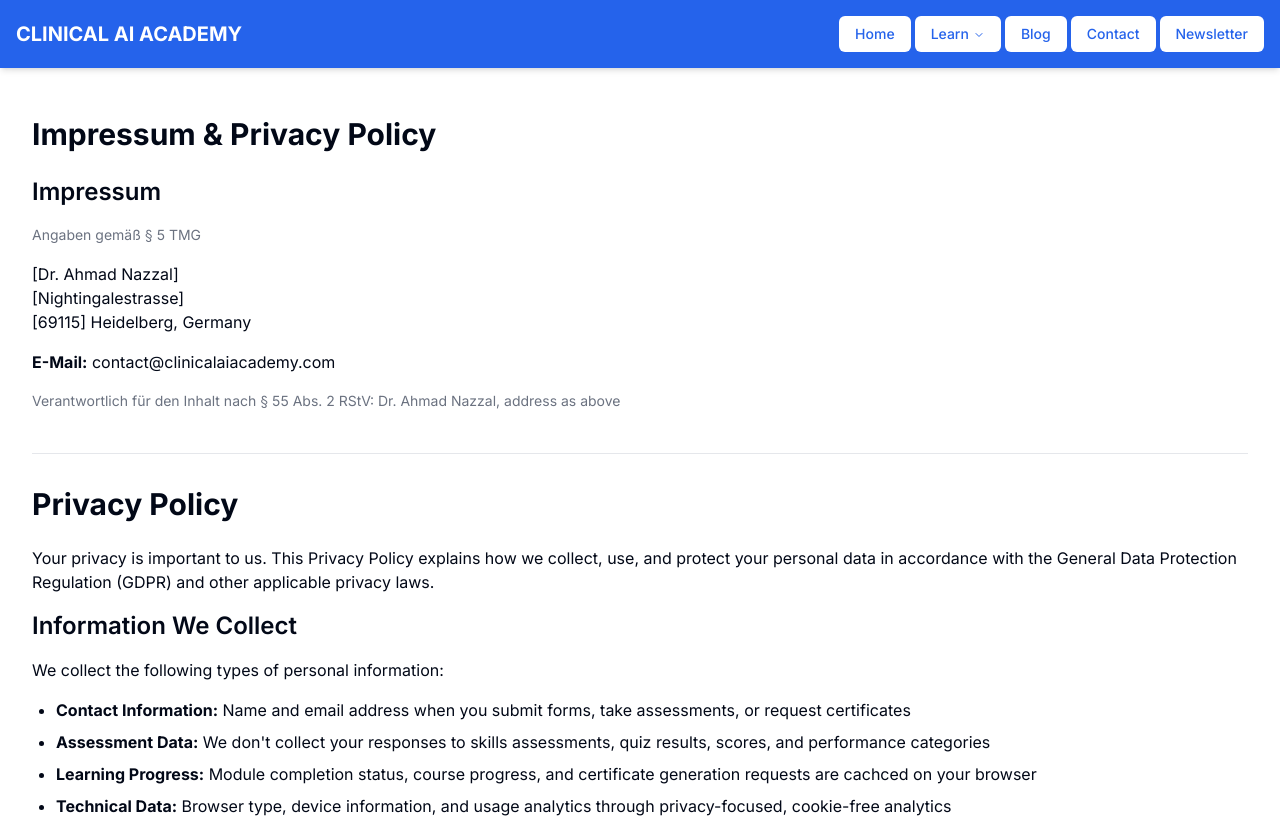
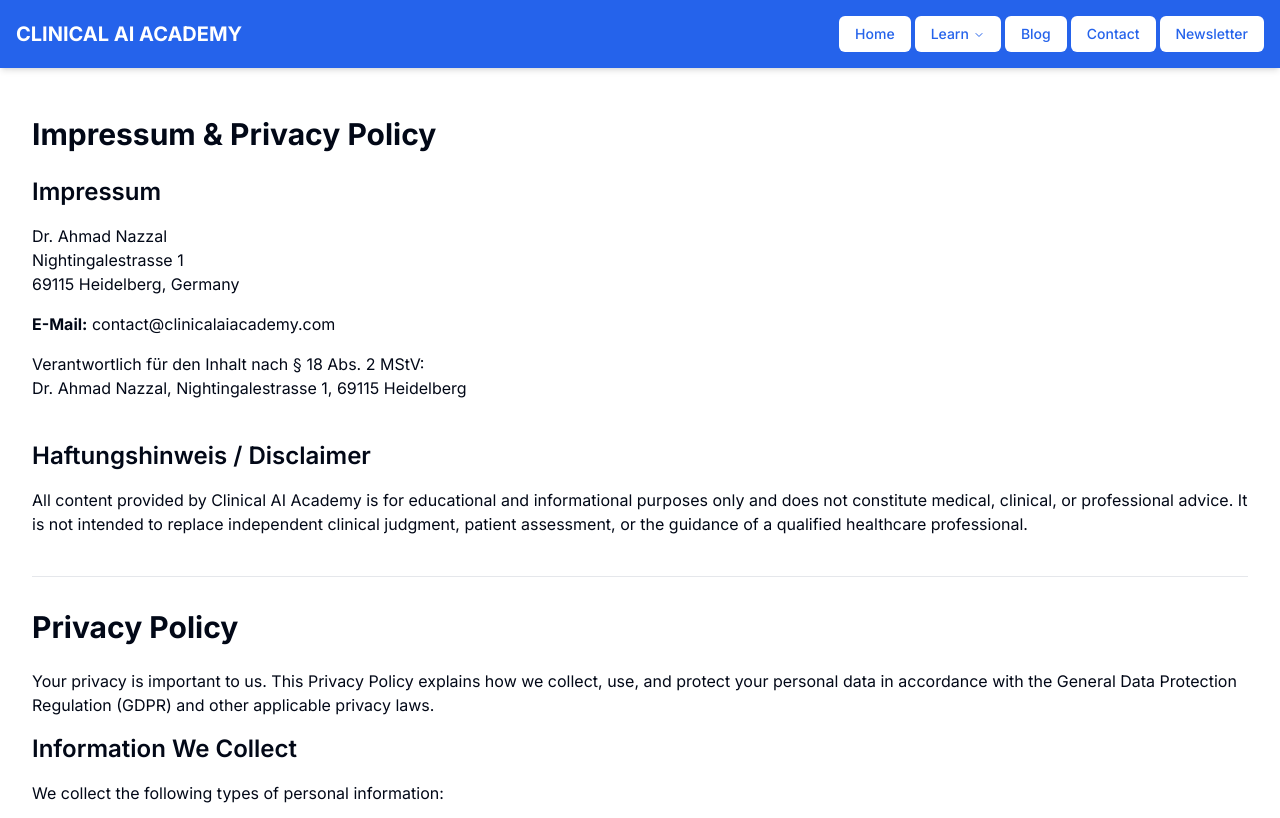
Before and after one commit to anazz-dev/ai-healthcare-learn, a Next.js app: page /privacy in a window 1280 px wide. Shown: the top 818 px of the page. Built offline with nearby package versions, Linux system fonts and the light colour scheme.

Commit message:
update privacy page

```diff
--- a/src/app/privacy/page.tsx
+++ b/src/app/privacy/page.tsx
@@ -9,17 +9,28 @@ const PrivacyPolicyPage: React.FC = () => {
       {/* IMPRESSUM */}
       <div className="space-y-4 mb-10">
         <h2 className="text-2xl font-semibold mb-3">Impressum</h2>
-        <p className="text-sm text-gray-500">Angaben gemäß § 5 TMG</p>
         <p>
-          [Dr. Ahmad Nazzal]<br />
-          [Nightingalestrasse]<br />
-          [69115] Heidelberg, Germany
+          Dr. Ahmad Nazzal<br />
+          Nightingalestrasse 1<br />
+          69115 Heidelberg, Germany
         </p>
         <p>
           <strong>E-Mail:</strong> contact@clinicalaiacademy.com
         </p>
-        <p className="text-sm text-gray-500 mt-2">
-          Verantwortlich für den Inhalt nach § 55 Abs. 2 RStV: Dr. Ahmad Nazzal, address as above
+        <p className="mt-2">
+          Verantwortlich für den Inhalt nach § 18 Abs. 2 MStV:<br />
+          Dr. Ahmad Nazzal, Nightingalestrasse 1, 69115 Heidelberg
+        </p>
+      </div>
+
+      {/* DISCLAIMER */}
+      <div className="space-y-4 mb-10">
+        <h2 className="text-2xl font-semibold mb-3">Haftungshinweis / Disclaimer</h2>
+        <p>
+          All content provided by Clinical AI Academy is for educational and informational purposes only
+          and does not constitute medical, clinical, or professional advice. It is not intended to replace
+          independent clinical judgment, patient assessment, or the guidance of a qualified healthcare
+          professional.
         </p>
       </div>
 
@@ -150,42 +161,6 @@ const PrivacyPolicyPage: React.FC = () => {
           We may update this Privacy Policy from time to time. Changes will be posted on this page with an updated effective date. Your continued use of our services constitutes acceptance of any changes.
         </p>
 
-        {/* REFUND POLICY */}
-        <div className="mt-8 p-6 bg-gray-50 border border-gray-200 border-l-4 border-l-gray-800 rounded-r-lg">
-          <h2 className="text-2xl font-semibold mb-3">Refund Policy</h2>
-          <p>
-            <strong>All course content on Clinical AI Academy is completely free to access.</strong> Every
-            module, quiz, and learning resource can be completed at no cost, with no account required and
-            no time limit.
-          </p>
-          <p className="mt-3">
-            The only paid item is the <strong>verified Certificate of Completion ($149 USD)</strong> — a
-            digital credential issued after all 8 modules have been successfully completed. Because the
-            certificate is a digital product that is generated and delivered immediately upon payment, and
-            because the full course content is freely accessible before any purchase decision is made,{' '}
-            <strong>we do not offer refunds once a certificate has been issued.</strong>
-          </p>
-          <p className="mt-3">By proceeding with a certificate purchase you confirm that:</p>
-          <ul className="list-disc ml-6 space-y-2 mt-2">
-            <li>You have completed all 8 course modules</li>
-            <li>You understand the certificate is a digital product delivered immediately</li>
-            <li>You acknowledge that no refund will be issued after the certificate is generated</li>
-          </ul>
-          <p className="mt-3">
-            If you experience a technical issue that prevents your certificate from being generated or
-            delivered correctly, please contact us at{' '}
-            <a href="mailto:contact@clinicalaiacademy.com" className="text-blue-600 underline">
-              contact@clinicalaiacademy.com
-            </a>{' '}
-            within 7 days of purchase and we will resolve it promptly.
-          </p>
-          <p className="text-sm text-gray-500 mt-3">
-            This policy is consistent with EU consumer rights regulations for digital content (Directive
-            2011/83/EU), under which the right of withdrawal does not apply to digital content that has
-            already been delivered with the consumer's prior express consent.
-          </p>
-        </div>
-
         <h2 className="text-2xl font-semibold mt-6 mb-3">Contact Us</h2>
         <p>
           For questions about this Privacy Policy or to exercise your rights, contact us at:
```
Also changed, not shown: 1 other file (tests, documents, lock files or other folders).
